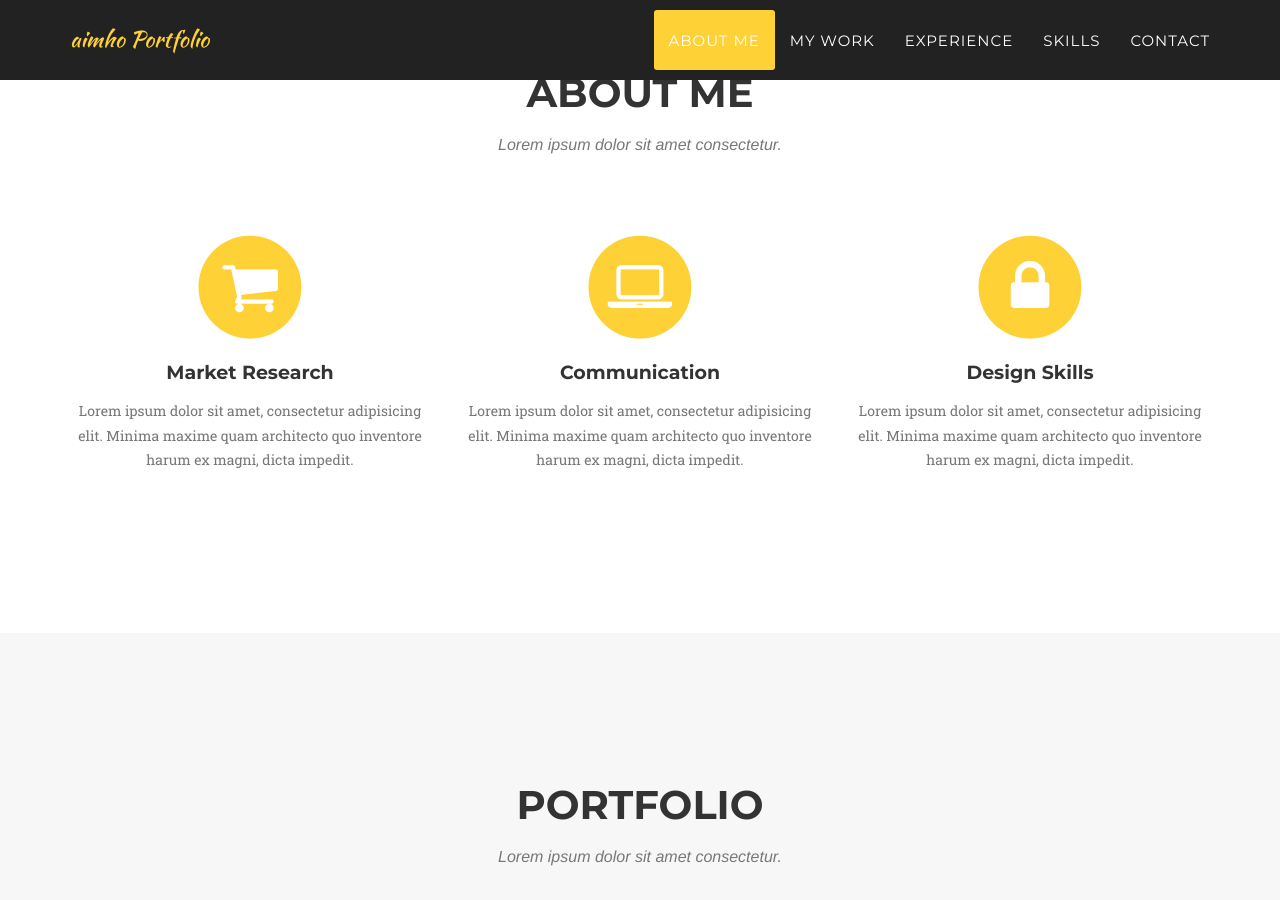
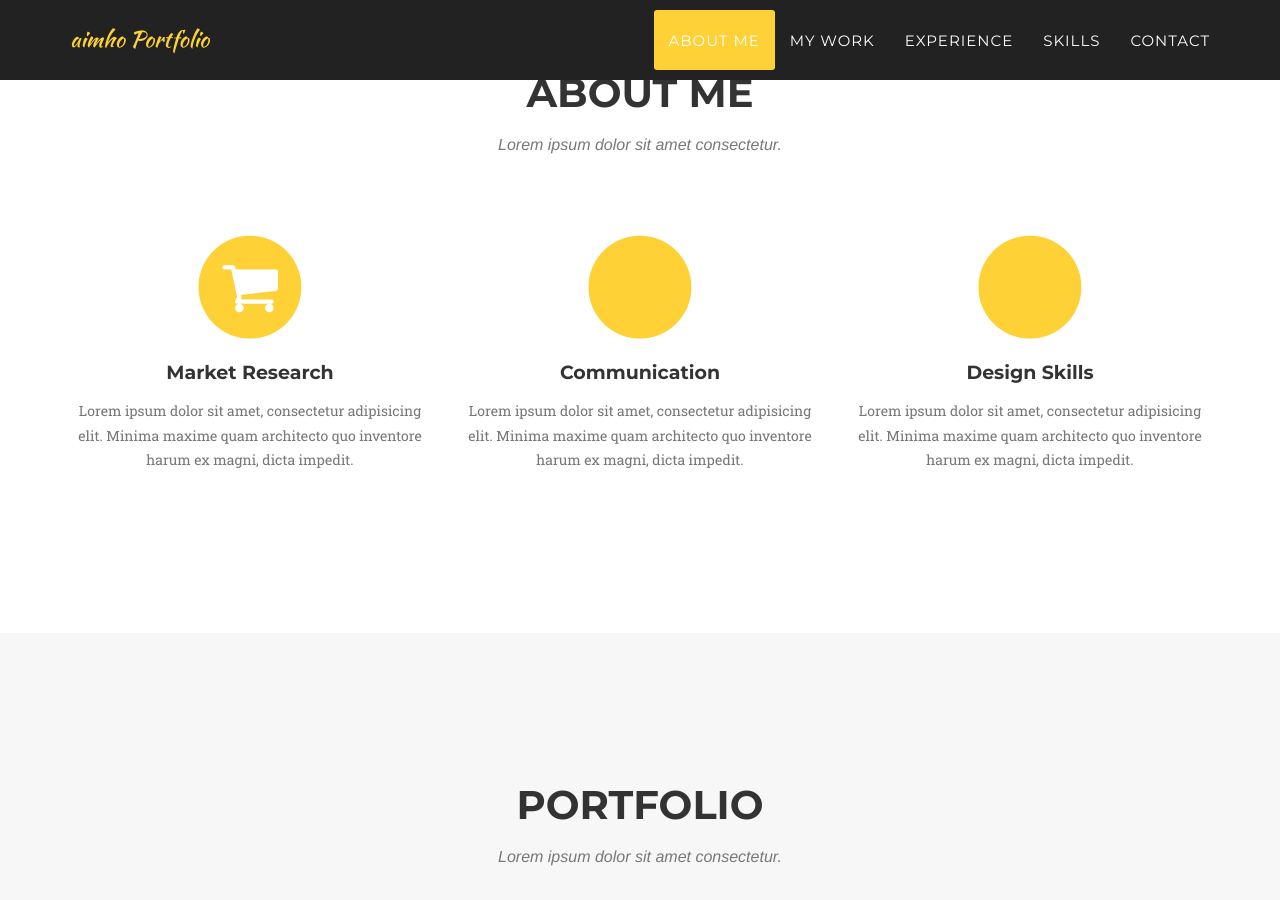
Before and after one commit to aimho23/portfolio, a Jekyll site: the page built from index.html, in a window 1280 px wide and 900 px high, scrolled down 837 px. Built offline with Jekyll 4.4.1, drawn with Linux system fonts in a browser that asks for light colours; some web fonts are replaced.

Commit message:
about icon

```diff
--- a/_includes/services.html
+++ b/_includes/services.html
@@ -19,7 +19,7 @@
                 <div class="col-md-4">
                     <span class="fa-stack fa-4x">
                         <i class="fa fa-circle fa-stack-2x text-primary"></i>
-                        <i class="fa fa-laptop fa-stack-1x fa-inverse"></i>
+                        <i class="fa fa-handshake fa-stack-1x fa-inverse"></i>
                     </span>
                     <h4 class="service-heading">Communication</h4>
                     <p class="text-muted">Lorem ipsum dolor sit amet, consectetur adipisicing elit. Minima maxime quam architecto quo inventore harum ex magni, dicta impedit.</p>
@@ -27,7 +27,7 @@
                 <div class="col-md-4">
                     <span class="fa-stack fa-4x">
                         <i class="fa fa-circle fa-stack-2x text-primary"></i>
-                        <i class="fa fa-lock fa-stack-1x fa-inverse"></i>
+                        <i class="fa fa-palette fa-stack-1x fa-inverse"></i>
                     </span>
                     <h4 class="service-heading">Design Skills</h4>
                     <p class="text-muted">Lorem ipsum dolor sit amet, consectetur adipisicing elit. Minima maxime quam architecto quo inventore harum ex magni, dicta impedit.</p>
```
